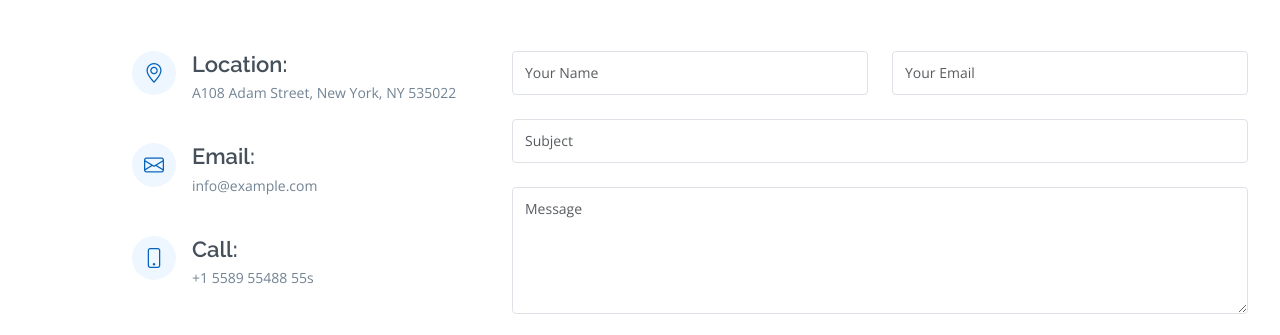
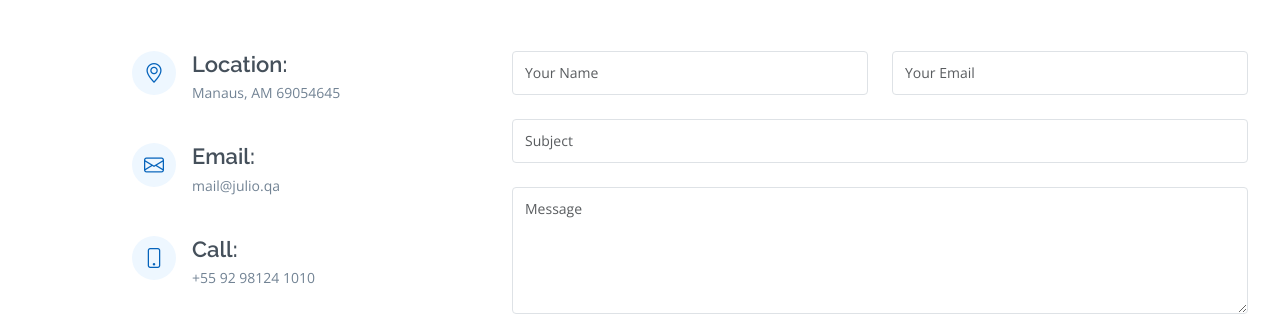
Before and after one commit to julio-qa/julio-qa.github.io, a plain HTML site: page index.html in a window 1280 px wide. Shown: the part 6519-6854 px from the top of the page. Drawn offline with nearby package versions, Linux system fonts and the light colour scheme.

Commit message:
Atualizações de contato

```diff
--- a/index.html
+++ b/index.html
@@ -647,19 +647,19 @@
               <div class="address">
                 <i class="bi bi-geo-alt"></i>
                 <h4>Location:</h4>
-                <p>A108 Adam Street, New York, NY 535022</p>
+                <p>Manaus, AM 69054645</p>
               </div>
 
               <div class="email">
                 <i class="bi bi-envelope"></i>
                 <h4>Email:</h4>
-                <p>info@example.com</p>
+                <p>mail@julio.qa</p>
               </div>
 
               <div class="phone">
                 <i class="bi bi-phone"></i>
                 <h4>Call:</h4>
-                <p>+1 5589 55488 55s</p>
+                <p>+55 92 98124 1010</p>
               </div>
 
             </div>
```
